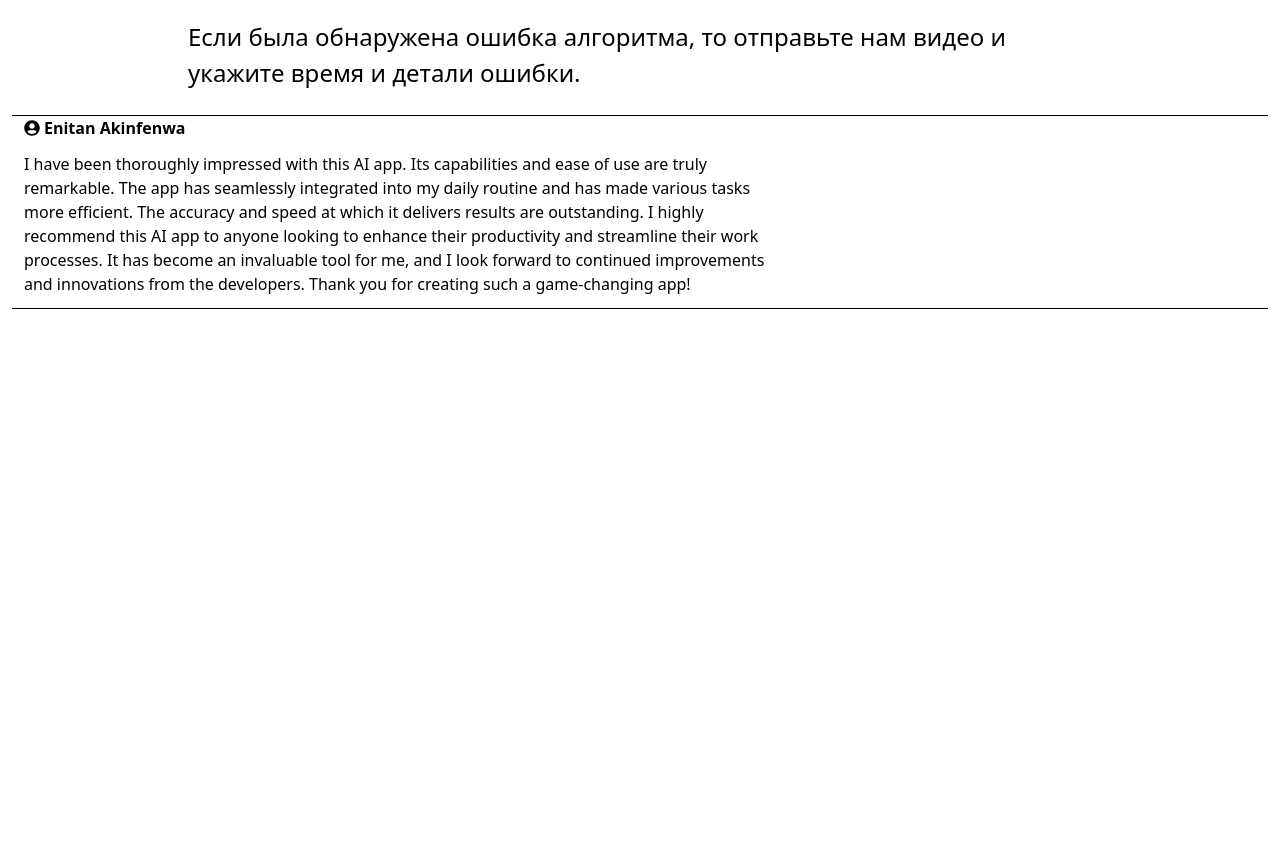
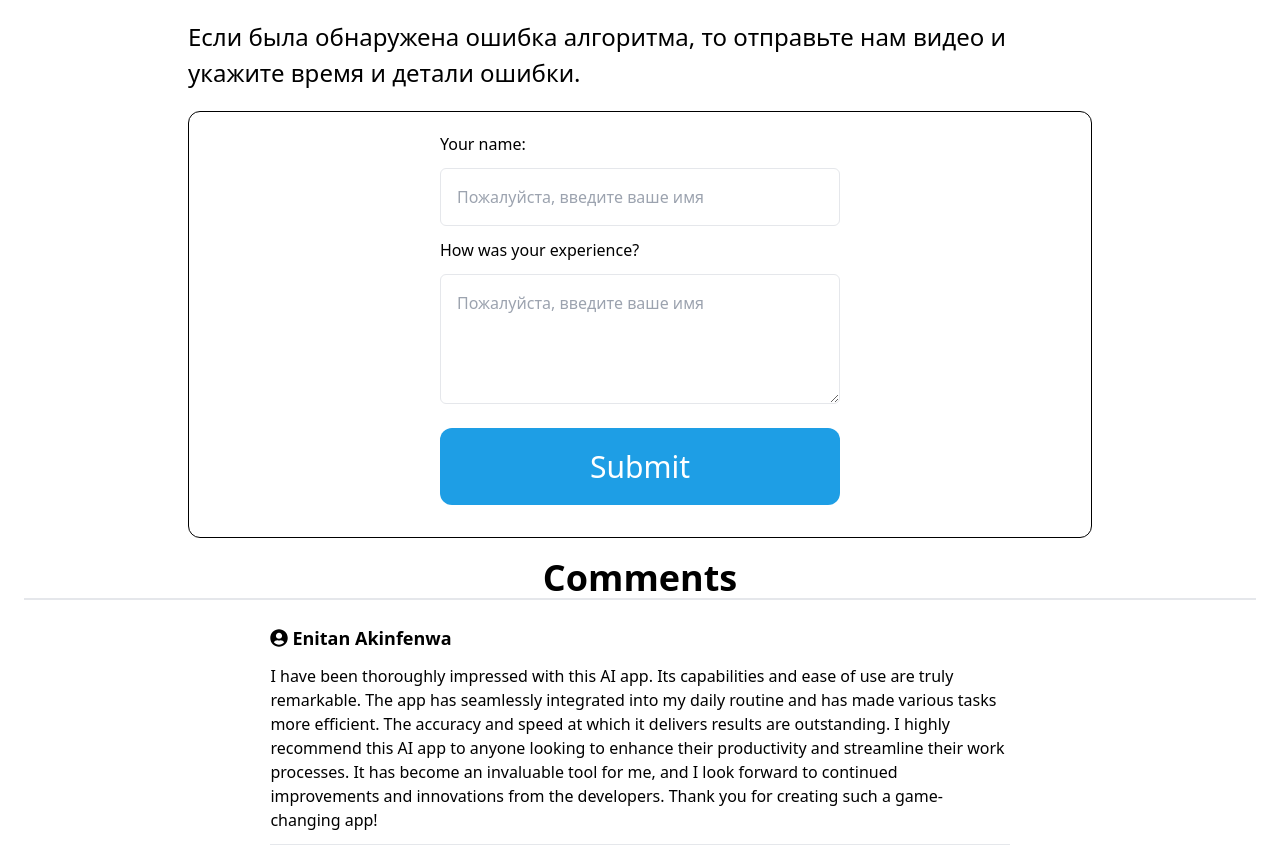
Before and after one commit to MuhdAmin93/digitalCode, a React (Vite) app: page / in a window 1280 px wide. Shown: the part 526-1379 px from the top of the page. Before the commit the page ends 843 px from the top, so only its background shows below. Built offline with nearby package versions, Linux system fonts and the light colour scheme.

Commit message:
added a feedback form and adjsuted the comment section

```diff
--- a/src/App.tsx
+++ b/src/App.tsx
@@ -2,6 +2,7 @@ import { FeedBackArea } from "./components/feedbackArea";
 import { Header } from "./components/header";
 import { ApiIntegration } from "./components/apiIntegration";
 import { Camera } from "./components/camera";
+import { FeedbackForm } from "./components/feedbackForm";
 
 export const App = () => {
   return (
@@ -12,14 +13,16 @@ export const App = () => {
         <ApiIntegration />
 
         <Camera />
+
+        <p className="mt-5 text-[1.5rem] w-[56.5rem] text-left">
+          Если была обнаружена ошибка алгоритма, то отправьте нам видео и
+          укажите время и детали ошибки.
+        </p>
+
+        <FeedbackForm />
+
+        <FeedBackArea />
       </center>
-
-      <p className="mt-5 mx-auto text-[1.5rem] w-[56.5rem]">
-        Если была обнаружена ошибка алгоритма, то отправьте нам видео и
-        укажите время и детали ошибки.
-      </p>
-
-      <FeedBackArea />
     </main>
   );
 };
--- a/src/components/feedbackArea.tsx
+++ b/src/components/feedbackArea.tsx
@@ -23,13 +23,14 @@ export const FeedBackArea = () => {
   }, []);
 
   return (
-    <section>
-      <div className="border-y border-black mt-6 mx-3 pl-3 pb-3">
-        <h1 className="font-semibold">
+    <section className="mt-5 mx-6 text-left ">
+      <h1 className="text-4xl font-bold border-b-2 text-center">Comments</h1>
+      <div className="border-b mt-6 pb-3 w-[60%] mx-auto">
+        <h1 className="font-semibold text-lg">
           <FaUserCircle className="inline -mt-1 mr-1" />
           {`${name ? name : `Enitan Akinfenwa`}`}
         </h1>
-        <p className="w-[60%] mt-3">
+        <p className=" mt-3">
           {`${
             feedback
               ? feedback
--- /dev/null
+++ b/src/components/feedbackForm.tsx
@@ -0,0 +1,48 @@
+import { useList } from "../stateProvider/stateprovider";
+
+export const FeedbackForm = () => {
+  const { name, setName, feedback, setFeedback, setSaveName, setSaveFeedback } = useList();
+
+  const reply = () => {
+    setSaveName(name);
+    localStorage.setItem("saveName", name);
+    setSaveFeedback(feedback);
+    localStorage.setItem("saveFeedback", feedback);
+  };
+
+  const handleChangeName = (e) => {
+    setName(e.target.value);
+  };
+
+  const handleChangeFeedback = (e) => {
+    setFeedback(e.target.value);
+  };
+
+  return (
+    <form className="w-[56.5rem] border border-black rounded-xl flex items-center text-left max-lg:w-[350px] mx-auto mt-5">
+      <div className="mx-auto my-5 flex justify-center flex-col max-lg:flex-wrap max-lg:mx-auto max-lg:flex-1">
+        Your name:
+        <input
+          type="text"
+          placeholder="Пожалуйста, введите ваше имя"
+          className="w-[400px] p-4 my-3 max-lg:w-[300px] max-lg:mx-4 border rounded-md outline-none"
+          value={name}
+          onChange={handleChangeName}
+        />
+        How was your experience?
+        <textarea
+          rows={4}
+          placeholder="Пожалуйста, введите ваше имя"
+          value={feedback}
+          onChange={handleChangeFeedback}
+          className="w-[400px] p-4 my-3 max-lg:w-[300px] max-lg:mx-4 border rounded-md outline-none"
+        />
+        <button
+          className="bg-blueBtn text-white p-4 rounded-xl my-3  max-lg:w-[300px] max-lg:mx-4 text-[30px]"
+          onClick={reply}>
+          Submit
+        </button>
+      </div>
+    </form>
+  );
+};
```
